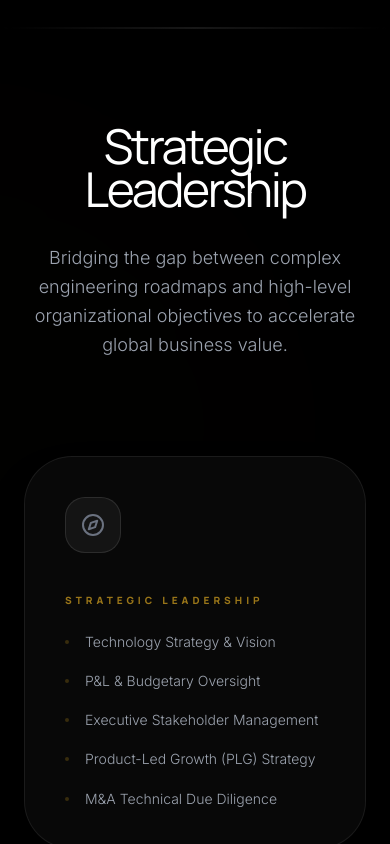
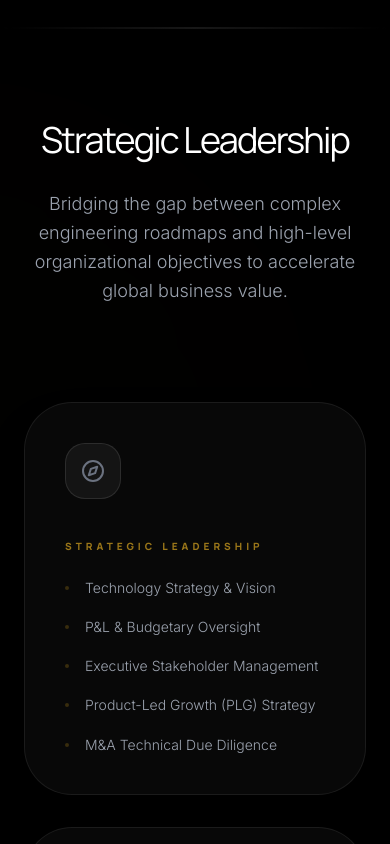
Before and after one commit to tonci77/tonci-portfolio, a React (Create React App) app: page / in a window 390 px wide. Shown: the part 1560-2404 px from the top of the page. Built offline with nearby package versions, Linux system fonts and the light colour scheme; a web font is replaced by a local one.

Commit message:
Fix for mobile view - text and positioning

```diff
--- a/src/components/sections/Experience.js
+++ b/src/components/sections/Experience.js
@@ -20,7 +20,7 @@ export default function Experience() {
                             key={idx}
                             {...FADE_UP}
                             transition={{ ...FADE_UP.transition, delay: idx * 0.1 }}
-                            className="group relative grid lg:grid-cols-12 gap-8 p-12 glass-card rounded-[2.5rem] overflow-hidden"
+                            className="group relative grid lg:grid-cols-12 gap-8 p-8 md:p-12 glass-card rounded-[2.5rem] overflow-hidden"
                         >
                             {/* Accent Glow */}
                             <div className="absolute top-0 right-0 w-32 h-32 bg-brand-amber/5 blur-3xl opacity-0 group-hover:opacity-100 transition-opacity duration-700" />
@@ -35,7 +35,7 @@ export default function Experience() {
                                 <h4 className="text-3xl font-heading font-light mb-1 tracking-tight text-white group-hover:text-brand-amber transition-colors duration-300">
                                     {exp.title}
                                 </h4>
-                                <p className="text-brand-amber font-bold uppercase text-[10px] tracking-[0.3em] opacity-60 group-hover:opacity-100 transition-opacity">
+                                <p className="text-brand-amber font-bold uppercase text-[10px] tracking-[0.15em] md:tracking-[0.3em] opacity-60 group-hover:opacity-100 transition-opacity break-words">
                                     {exp.company}
                                 </p>
                             </div>
--- a/src/components/ui/IndustryCard.js
+++ b/src/components/ui/IndustryCard.js
@@ -111,7 +111,7 @@ export default function IndustryCard({ industry, index }) {
                             </motion.span>
                             <motion.h2
                                 variants={{ hidden: { opacity: 0, y: 10 }, visible: { opacity: 1, y: 0 } }}
-                                className="text-4xl md:text-5xl lg:text-6xl xl:text-5xl 2xl:text-7xl font-heading font-light leading-[0.9] tracking-tight whitespace-nowrap pr-10"
+                                className="text-4xl md:text-5xl lg:text-6xl xl:text-5xl 2xl:text-7xl font-heading font-light leading-[0.9] tracking-tight whitespace-normal break-words md:whitespace-nowrap pr-4 md:pr-10"
                             >
                                 {industry.title}
                             </motion.h2>
--- a/src/components/ui/SectionTitle.js
+++ b/src/components/ui/SectionTitle.js
@@ -7,7 +7,7 @@ export default function SectionTitle({ children, subtitle }) {
         <div className="mb-24 relative z-10 text-center lg:text-left">
             <motion.h3
                 {...FADE_UP}
-                className="text-5xl md:text-6xl lg:text-8xl font-heading font-light mb-8 tracking-tighter leading-[0.9]"
+                className="text-4xl md:text-6xl lg:text-8xl font-heading font-light mb-8 tracking-tighter leading-[0.9]"
             >
                 {children}
             </motion.h3>
```
